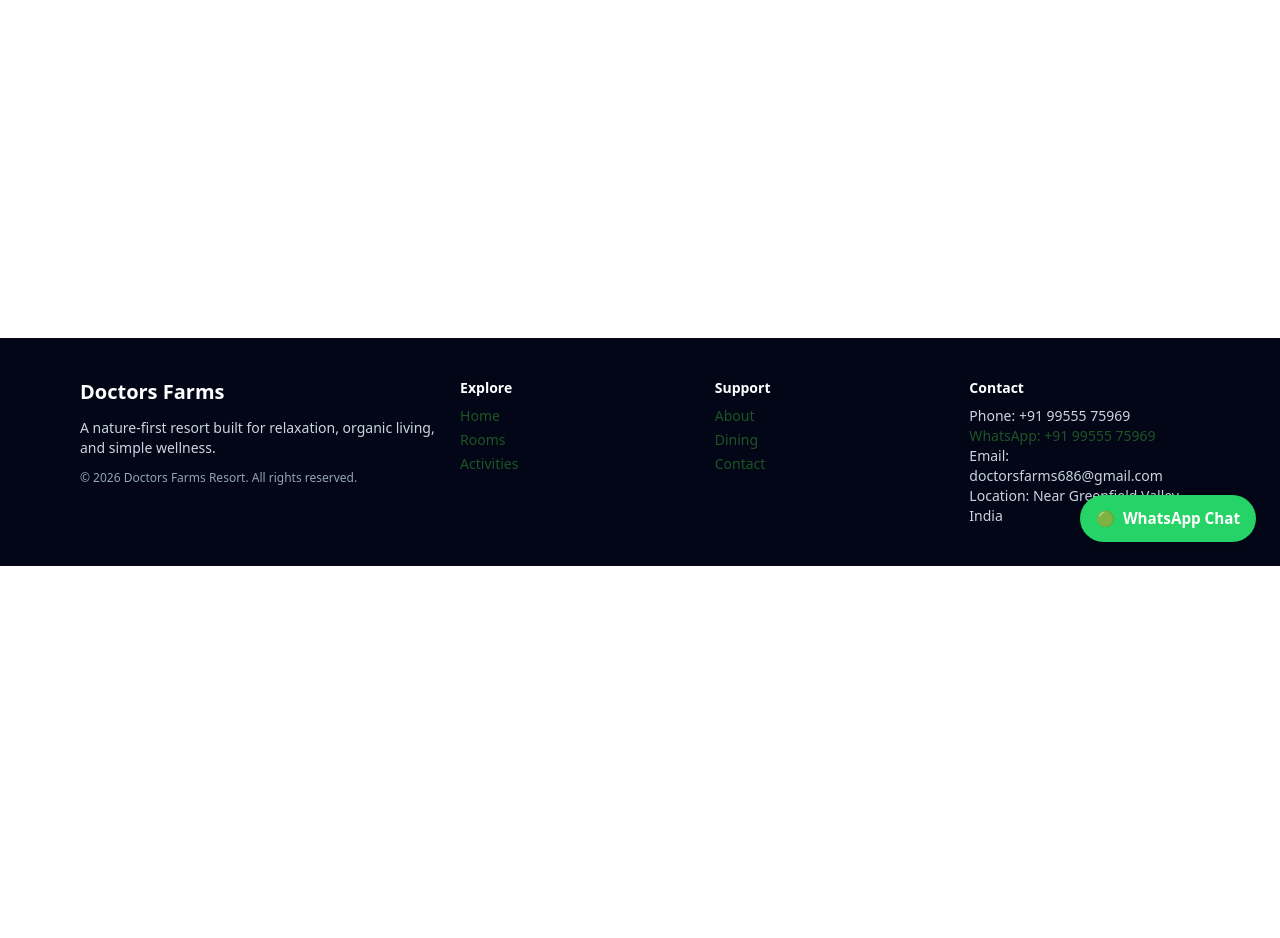
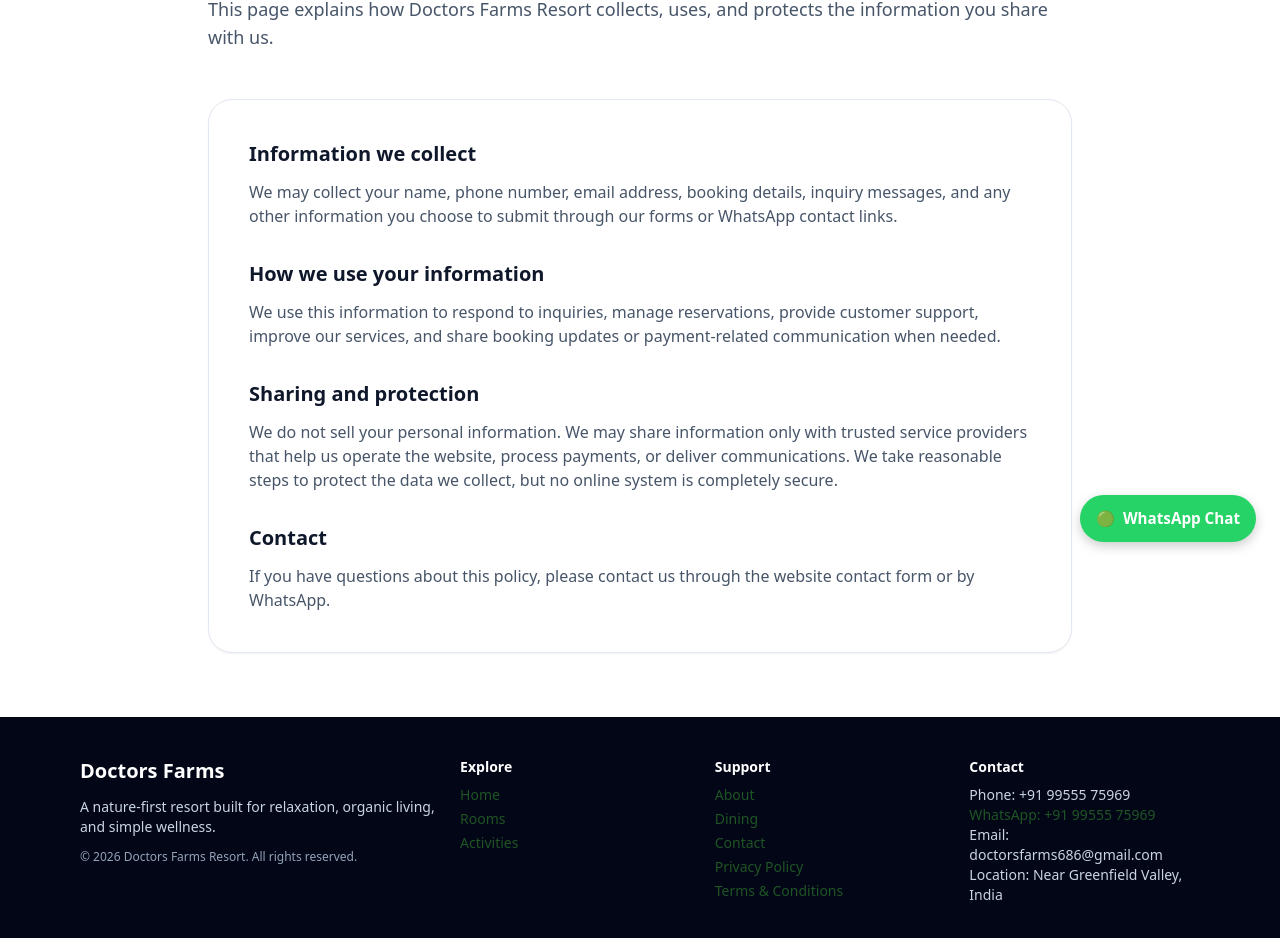
Before and after one commit to reddy615/doctors-farms, a React (Vite) app: page /privacy-policy in a window 1280 px wide. Shown: the part 234-1172 px from the top of the page. Before the commit the page ends 800 px from the top, so only its background shows below. Built offline with nearby package versions, Linux system fonts and the light colour scheme; no server answers.

Commit message:
Add legal pages and navigation

```diff
--- a/src/App.tsx
+++ b/src/App.tsx
@@ -11,6 +11,8 @@ import Gallery from "./pages/Gallery";
 import Contact from "./pages/Contact";
 import PaymentSuccess from "./pages/PaymentSuccess";
 import Admin from "./pages/Admin";
+import PrivacyPolicy from "./pages/PrivacyPolicy";
+import TermsConditions from "./pages/TermsConditions";
 
 export default function App() {
   console.log('App component rendered');
@@ -26,6 +28,8 @@ export default function App() {
           <Route path="/dining" element={<Dining />} />
           <Route path="/gallery" element={<Gallery />} />
           <Route path="/contact" element={<Contact />} />
+          <Route path="/privacy-policy" element={<PrivacyPolicy />} />
+          <Route path="/terms-conditions" element={<TermsConditions />} />
           <Route path="/admin" element={<Admin />} />
           <Route path="/payment-success" element={<PaymentSuccess />} />
         </Routes>
--- a/src/components/Footer.tsx
+++ b/src/components/Footer.tsx
@@ -53,6 +53,16 @@ export default function Footer() {
                   Contact
                 </Link>
               </li>
+              <li>
+                <Link to="/privacy-policy" className="hover:text-white">
+                  Privacy Policy
+                </Link>
+              </li>
+              <li>
+                <Link to="/terms-conditions" className="hover:text-white">
+                  Terms & Conditions
+                </Link>
+              </li>
             </ul>
           </div>
           <div>
--- a/src/components/Navbar.tsx
+++ b/src/components/Navbar.tsx
@@ -9,6 +9,8 @@ const navItems = [
   { label: "Dining", to: "/dining" },
   { label: "Gallery", to: "/gallery" },
   { label: "Contact", to: "/contact" },
+  { label: "Privacy Policy", to: "/privacy-policy" },
+  { label: "Terms & Conditions", to: "/terms-conditions" },
 ];
 
 export default function Navbar() {
--- /dev/null
+++ b/src/pages/PrivacyPolicy.tsx
@@ -0,0 +1,47 @@
+export default function PrivacyPolicy() {
+  return (
+    <div className="mx-auto max-w-4xl px-4 py-16">
+      <header>
+        <p className="text-sm font-semibold uppercase tracking-[0.2em] text-brand-700">Legal</p>
+        <h1 className="mt-3 text-4xl font-semibold text-slate-900">Privacy Policy</h1>
+        <p className="mt-4 text-lg text-slate-600">
+          This page explains how Doctors Farms Resort collects, uses, and protects the information you share with us.
+        </p>
+      </header>
+
+      <div className="mt-12 space-y-8 rounded-3xl border border-slate-200 bg-white p-8 shadow-sm md:p-10">
+        <section>
+          <h2 className="text-xl font-semibold text-slate-900">Information we collect</h2>
+          <p className="mt-3 text-slate-600">
+            We may collect your name, phone number, email address, booking details, inquiry messages, and any other
+            information you choose to submit through our forms or WhatsApp contact links.
+          </p>
+        </section>
+
+        <section>
+          <h2 className="text-xl font-semibold text-slate-900">How we use your information</h2>
+          <p className="mt-3 text-slate-600">
+            We use this information to respond to inquiries, manage reservations, provide customer support, improve our
+            services, and share booking updates or payment-related communication when needed.
+          </p>
+        </section>
+
+        <section>
+          <h2 className="text-xl font-semibold text-slate-900">Sharing and protection</h2>
+          <p className="mt-3 text-slate-600">
+            We do not sell your personal information. We may share information only with trusted service providers that
+            help us operate the website, process payments, or deliver communications. We take reasonable steps to protect
+            the data we collect, but no online system is completely secure.
+          </p>
+        </section>
+
+        <section>
+          <h2 className="text-xl font-semibold text-slate-900">Contact</h2>
+          <p className="mt-3 text-slate-600">
+            If you have questions about this policy, please contact us through the website contact form or by WhatsApp.
+          </p>
+        </section>
+      </div>
+    </div>
+  );
+}
--- /dev/null
+++ b/src/pages/TermsConditions.tsx
@@ -0,0 +1,47 @@
+export default function TermsConditions() {
+  return (
+    <div className="mx-auto max-w-4xl px-4 py-16">
+      <header>
+        <p className="text-sm font-semibold uppercase tracking-[0.2em] text-brand-700">Legal</p>
+        <h1 className="mt-3 text-4xl font-semibold text-slate-900">Terms & Conditions</h1>
+        <p className="mt-4 text-lg text-slate-600">
+          These terms govern the use of the Doctors Farms Resort website, booking enquiries, and related services.
+        </p>
+      </header>
+
+      <div className="mt-12 space-y-8 rounded-3xl border border-slate-200 bg-white p-8 shadow-sm md:p-10">
+        <section>
+          <h2 className="text-xl font-semibold text-slate-900">Website use</h2>
+          <p className="mt-3 text-slate-600">
+            By using this website, you agree to use it only for lawful purposes and not to interfere with the security,
+            performance, or availability of the site.
+          </p>
+        </section>
+
+        <section>
+          <h2 className="text-xl font-semibold text-slate-900">Bookings and enquiries</h2>
+          <p className="mt-3 text-slate-600">
+            Booking requests submitted through the website are not confirmed until our team acknowledges them. Availability,
+            pricing, and stay details may change based on season, room type, and occupancy.
+          </p>
+        </section>
+
+        <section>
+          <h2 className="text-xl font-semibold text-slate-900">Payments and cancellations</h2>
+          <p className="mt-3 text-slate-600">
+            Any payment instructions shared by our team should be followed carefully. Cancellation or refund terms, if
+            applicable, will be communicated during the booking process or before payment confirmation.
+          </p>
+        </section>
+
+        <section>
+          <h2 className="text-xl font-semibold text-slate-900">Changes to these terms</h2>
+          <p className="mt-3 text-slate-600">
+            We may update these terms from time to time. Continued use of the site after changes are posted means you
+            accept the updated terms.
+          </p>
+        </section>
+      </div>
+    </div>
+  );
+}
```
